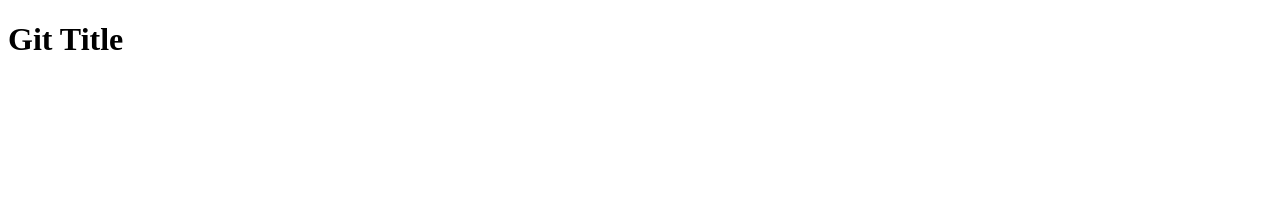
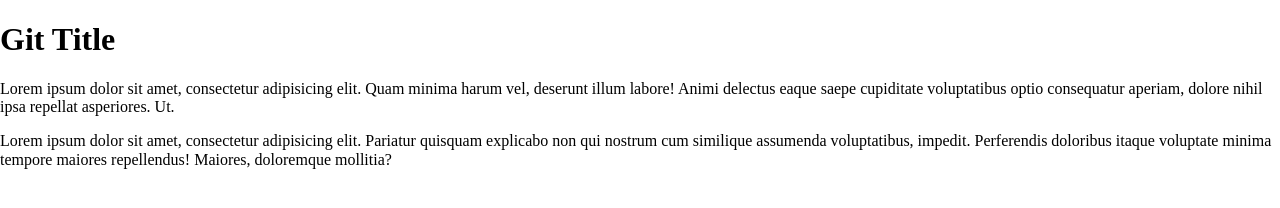
Before and after one commit to shshchkn/git-test, a website: page app/index.html in a window 1280 px wide. Drawn offline with nearby package versions, Linux system fonts and the light colour scheme.

Commit message:
Add jq + normalize.css, change README.md and update .gitignore

```diff
--- a/app/index.html
+++ b/app/index.html
@@ -4,8 +4,13 @@
 	<meta charset="UTF-8">
 	<title>GIT Разработка</title>
 	<link rel="stylesheet" href="style.css">
+	<link rel="stylesheet" href="../bower_components/normalize-css/normalize.css">
 </head>
 <body>
 	<h1>Git Title</h1>
+	<p>Lorem ipsum dolor sit amet, consectetur adipisicing elit. Quam minima harum vel, deserunt illum labore! Animi delectus eaque saepe cupiditate voluptatibus optio consequatur aperiam, dolore nihil ipsa repellat asperiores. Ut.</p>
+	<p>Lorem ipsum dolor sit amet, consectetur adipisicing elit. Pariatur quisquam explicabo non qui nostrum cum similique assumenda voluptatibus, impedit. Perferendis doloribus itaque voluptate minima tempore maiores repellendus! Maiores, doloremque mollitia?</p>
+
+	<script type="text/javascript" src="../bower_components/jquery/dist/jquery.min.js"></script>
 </body>
 </html>
```
Also changed, not shown: bower.json (+6 -2 lines), README.md, 1 other file.
